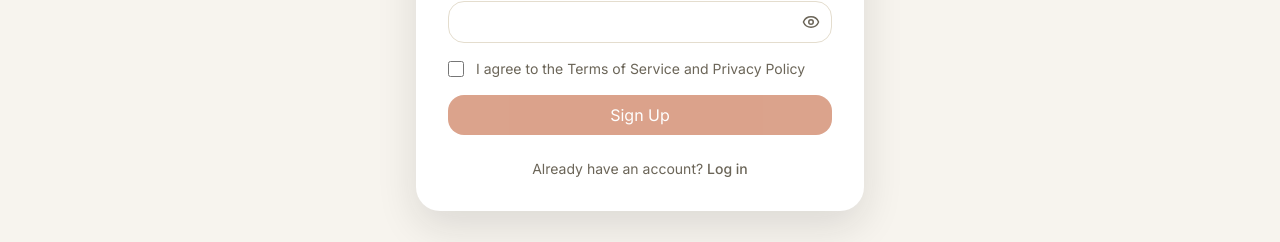
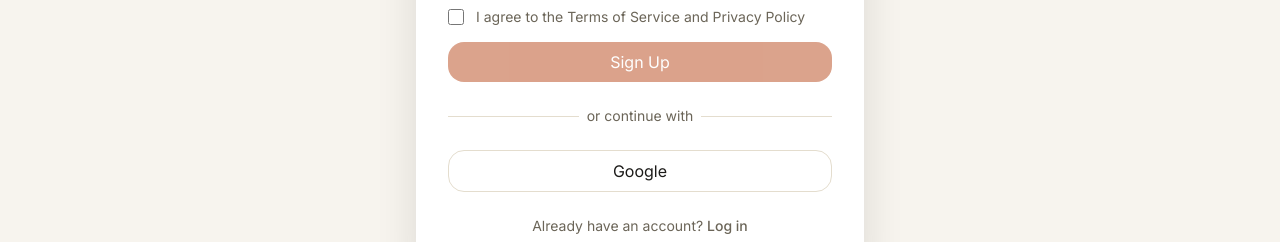
Before and after one commit to Olamilekan-oluwayomi/rentit, a React (Vite) app: page /register in a window 1280 px wide. Shown: the part 546-788 px from the top of the page. Built offline with nearby package versions, Linux system fonts and the light colour scheme; no server answers.

Commit message:
add Google OAuth: button on both login & register pages, provider field in profile, OAuth loading states

```diff
--- a/src/features/auth/components/LoginPage.jsx
+++ b/src/features/auth/components/LoginPage.jsx
@@ -27,6 +27,7 @@ export default function LoginPage() {
   const [password, setPassword] = useState("");
   const [error, setError] = useState(null);
   const [loading, setLoading] = useState(false);
+  const [oauthLoading, setOauthLoading] = useState(false);
   const { signIn, signInWithOAuth } = useAuth();
   const { addToast } = useToast();
   const navigate = useNavigate();
@@ -50,8 +51,12 @@ export default function LoginPage() {
 
   const handleOAuth = async (provider) => {
     setError(null);
+    setOauthLoading(true);
     const { error } = await signInWithOAuth(provider, redirectTo);
-    if (error) setError(error.message);
+    if (error) {
+      setError(error.message);
+      setOauthLoading(false);
+    }
   };
 
   return (
@@ -122,9 +127,10 @@ export default function LoginPage() {
 
         <button
           onClick={() => handleOAuth("google")}
-          className="w-full flex items-center justify-center gap-2 px-4 py-2 border border-border rounded-lg hover:bg-surface-secondary transition-colors text-sm font-medium focus-visible:outline-none focus-visible:ring-2 focus-visible:ring-accent/40 active:scale-[0.97]"
+          disabled={oauthLoading}
+          className="w-full flex items-center justify-center gap-2 px-4 py-2 border border-border rounded-lg hover:bg-surface-secondary transition-colors text-sm font-medium disabled:opacity-50 disabled:cursor-not-allowed focus-visible:outline-none focus-visible:ring-2 focus-visible:ring-accent/40 active:scale-[0.97]"
         >
-          Google
+          {oauthLoading ? "Connecting..." : "Google"}
         </button>
 
         <p className="text-center text-sm text-text-secondary mt-6">
--- a/src/features/auth/components/RegisterPage.jsx
+++ b/src/features/auth/components/RegisterPage.jsx
@@ -35,8 +35,9 @@ export default function RegisterPage() {
   const [acceptedTerms, setAcceptedTerms] = useState(false);
   const [error, setError] = useState(null);
   const [loading, setLoading] = useState(false);
+  const [oauthLoading, setOauthLoading] = useState(false);
   const [submitted, setSubmitted] = useState(false);
-  const { signUp } = useAuth();
+  const { signUp, signInWithOAuth } = useAuth();
 
   const handleSubmit = async (e) => {
     e.preventDefault();
@@ -61,6 +62,16 @@ export default function RegisterPage() {
     } else {
       setLoading(false);
       setSubmitted(true);
+    }
+  };
+
+  const handleOAuth = async (provider) => {
+    setError(null);
+    setOauthLoading(true);
+    const { error } = await signInWithOAuth(provider);
+    if (error) {
+      setError(error.message);
+      setOauthLoading(false);
     }
   };
 
@@ -222,6 +233,23 @@ export default function RegisterPage() {
               </motion.button>
             </form>
 
+            <div className="relative my-6">
+              <div className="absolute inset-0 flex items-center">
+                <div className="w-full border-t border-border" />
+              </div>
+              <div className="relative flex justify-center text-sm">
+                <span className="bg-surface px-2 text-text-secondary">or continue with</span>
+              </div>
+            </div>
+
+            <button
+              onClick={() => handleOAuth("google")}
+              disabled={oauthLoading}
+              className="w-full flex items-center justify-center gap-2 px-4 py-2 border border-border rounded-lg hover:bg-surface-secondary transition-colors text-sm font-medium disabled:opacity-50 disabled:cursor-not-allowed focus-visible:outline-none focus-visible:ring-2 focus-visible:ring-accent/40 active:scale-[0.97]"
+            >
+              {oauthLoading ? "Connecting..." : "Google"}
+            </button>
+
             <p className="text-center text-sm text-text-secondary mt-6">
               Already have an account?{" "}
               <Link to="/login" className="text-accent hover:underline font-medium">
--- a/src/features/profile/context/ProfileContext.jsx
+++ b/src/features/profile/context/ProfileContext.jsx
@@ -74,10 +74,12 @@ export function ProfileProvider({ children }) {
       const oauthAvatar = getOAuthAvatar();
 
       const meta = user.user_metadata || {};
+      const provider = user.identities?.[0]?.provider || "email";
       const profileData = {
         id: user.id,
-        full_name: user.user_metadata?.full_name || "",
+        full_name: user.user_metadata?.full_name || meta.name || "",
         avatar_url: oauthAvatar || null,
+        provider,
       };
 
       if (meta.terms_accepted_at) {
```
